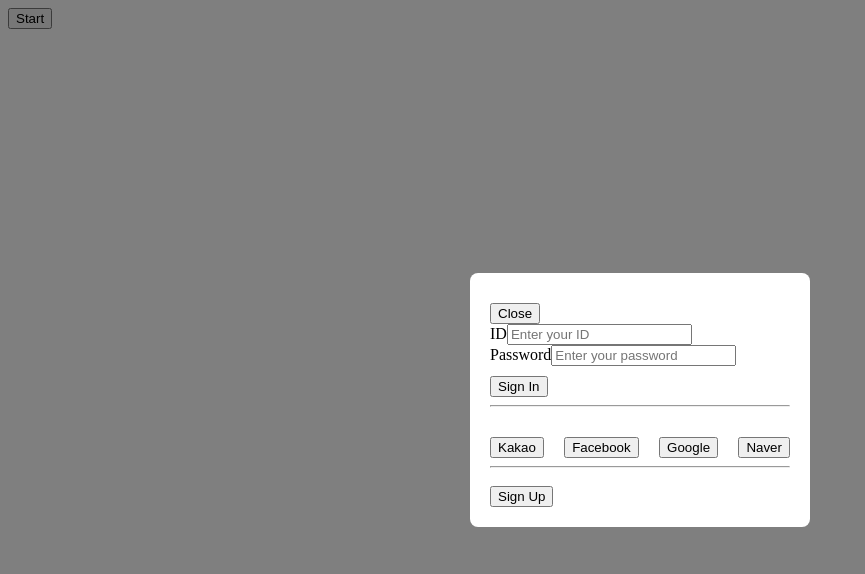
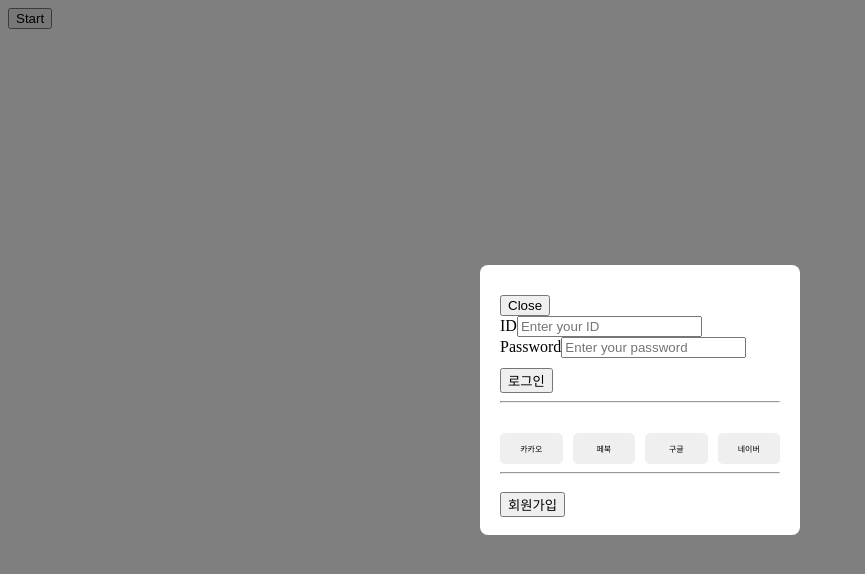
Before and after one commit to turtle648/FERO, a Vue app in the folder frontend/: page /start in a window 1280 px wide. Both pictures are taken after a click on the button "Start". Shown: the top 574 px of the page, without its empty margins (0-865 px from the left). Built offline with nearby package versions, Linux system fonts and the light colour scheme.

Commit message:
feat: 회원가입,로그인 모달 크기 통일(임시)

```diff
--- a/frontend/src/components/modal/SignInUp.vue
+++ b/frontend/src/components/modal/SignInUp.vue
@@ -1,10 +1,11 @@
 <template>
     <div class="modal" @click="closeModalOutside">
       <div class="modal-content" @click.stop>
-
         <!-- 닫기 버튼 -->
         <button @click="close">Close</button>
 
+        <!-- 로그인 모드 -->
+        <div v-if="!isSignUpMode">
           <!-- 아이디/비밀번호 폼 -->
           <form @submit.prevent="handleSubmit">
             <div>
@@ -16,33 +17,62 @@
               <input type="password" id="password" v-model="password" placeholder="Enter your password" required />
             </div>
             <div>
-            <button type="submit">Sign In</button>
+              <button type="submit">로그인</button>
             </div>
           </form>
 
           <hr>
           <!-- 소셜 로그인 버튼들 -->
           <div class="social-login">
-          <button @click="handleSocialLogin('kakao')">
-            Kakao
-          </button>
-          <button @click="handleSocialLogin('facebook')">
-            Facebook
-          </button>
-          <button @click="handleSocialLogin('google')">
-            Google
-          </button>
-          <button @click="handleSocialLogin('naver')">
-            Naver
-          </button>
+            <button class="social-button kakao" @click="handleSocialLogin('kakao')">카카오</button>
+            <button class="social-button facebook" @click="handleSocialLogin('facebook')">페북</button>
+            <button class="social-button google" @click="handleSocialLogin('google')">구글</button>
+            <button class="social-button naver" @click="handleSocialLogin('naver')">네이버</button>
           </div>
           <hr>
 
           <!-- 회원가입 버튼 -->
           <div>
-          <button @click="goToSignUp">Sign Up</button>
+            <button @click="openSignUp">회원가입</button>
+          </div>
         </div>
 
+        <!-- 회원가입 모드 -->
+        <div v-else>
+          <form @submit.prevent="handleSignUp">
+            <div>
+              <label for="signup-id">ID</label>
+              <input type="text" id="signup-id" v-model="id" placeholder="Enter your ID" required />
+            </div>
+            <div>
+              <label for="signup-password">Password</label>
+              <input
+                type="password"
+                id="signup-password"
+                v-model="password"
+                placeholder="Enter your password"
+                required
+              />
+            </div>
+            <div>
+              <label for="confirm-password">Confirm Password</label>
+              <input
+                type="password"
+                id="confirm-password"
+                v-model="confirmPassword"
+                placeholder="Confirm your password"
+                required
+              />
+            </div>
+            <div>
+              <button type="submit">Sign Up</button>
+            </div>
+          </form>
+
+          <div>
+            <button @click="closeSignUp">Back to Sign In</button>
+          </div>
+        </div>
       </div>
     </div>
   </template>
@@ -55,9 +85,13 @@
   // 부모 컴포넌트로 모달 닫기 이벤트 전송
   const emit = defineEmits(['close'])
 
+  // 로그인/회원가입 모드 상태
+  const isSignUpMode = ref(false)
+
   // 아이디, 비밀번호 상태
   const id = ref('')
   const password = ref('')
+  const confirmPassword = ref('')
 
   // 라우터 사용
   const router = useRouter()
@@ -65,41 +99,54 @@
   // 로그인 폼 제출 처리
   const handleSubmit = async () => {
     try {
-        // 백엔드 URL이 없을 경우에 대비한 임시 로직
-        const mockResponse = {
-            token: '', // 임시 토큰
-        };
-
       // 실제 API 호출이 아닌 임시 응답으로 처리
-        const data = mockResponse;
+      const mockResponse = { token: '' }
+      const data = mockResponse
 
       if (data.token) {
         // 토큰이 있으면 저장 후, 메인 페이지로 이동
-        localStorage.setItem('authToken', data.token);
-        router.push('/main');
+        localStorage.setItem('authToken', data.token)
+        router.push('/main')
       } else {
-        // 토큰이 없으면 경고
-        alert('로그인 실패: 서버에서 토큰을 반환하지 않았습니다.');
+        alert('로그인 실패: 서버에서 토큰을 반환하지 않았습니다.')
       }
     } catch (error) {
-        // 에러 핸들링
-        console.error('로그인 처리 중 에러 발생:', error);
-        alert('로그인 처리 중 문제가 발생했습니다.');
+      console.error('로그인 처리 중 에러 발생:', error)
+      alert('로그인 처리 중 문제가 발생했습니다.')
     }
-    };
+  }
 
+  // 회원가입 폼 제출 처리
+  const handleSignUp = async () => {
+    alert('회원가입 완료!')
+  }
 
   // 소셜 로그인 처리
-  const handleSocialLogin = () => { alert('아직 구현 안했습니다만?') }
+  const handleSocialLogin = (platform) => {
+    alert(`${platform} 소셜 로그인! 아직 구현 안했습니다만?`)
+  }
 
-  // 회원가입 페이지로 이동
-  const goToSignUp = () => { router.push('/signup') }
+  // 회원가입 모달 열기
+  const openSignUp = () => {
+    isSignUpMode.value = true
+    id.value = ''
+    password.value = ''
+    confirmPassword.value = ''
+  }
+
+  // 로그인 모달 열기
+  const closeSignUp = () => {
+    isSignUpMode.value = false
+    id.value = ''
+    password.value = ''
+    confirmPassword.value = ''
+  }
 
   // 모달 닫기 처리
-  const close = () => { emit('close') }
+  const close = () => emit('close')
 
   // 배경 클릭 시 모달 닫기 처리
-  const closeModalOutside = () => { emit('close') }
+  const closeModalOutside = () => emit('close')
   </script>
 
   <style scoped>
@@ -118,49 +165,25 @@
     background-color: white;
     padding: 20px;
     border-radius: 8px;
-    width: 300px;
+    width: 280px;
+    height: 230px;
   }
   button {
     margin-top: 10px;
   }
-/* 소셜 로그인 버튼 컨테이너 */
   .social-login {
-  display: flex; /* Flexbox 활성화 */
-  justify-content: space-between; /* 버튼 간 간격 조절 */
-  gap: 10px; /* 버튼 간 간격 추가 */
-  margin-top: 20px; /* 컨테이너 상단 여백 */
+    display: flex;
+    justify-content: space-between;
+    gap: 10px;
+    margin-top: 20px;
   }
-
-/* 개별 버튼 스타일 */
   .social-button {
-  flex: 1; /* 버튼 크기를 동일하게 설정 */
+    flex: 1;
     padding: 10px 20px;
     border: none;
     border-radius: 5px;
-  color: white;
-  font-size: 14px;
+    font-size: 8px;
     cursor: pointer;
     text-align: center;
   }
-
-/* 각각의 소셜 로그인 버튼 색상 */
-.kakao {
-  background-color: #fee500;
-  color: #000000;
-}
-
-.facebook {
-  background-color: #4267B2;
-  color: white;
-}
-
-.google {
-  background-color: #DB4437;
-  color: white;
-}
-
-.naver {
-  background-color: #1EC800;
-  color: white;
-}
   </style>
```
Lines whose indentation alone changed are shown as unchanged.
